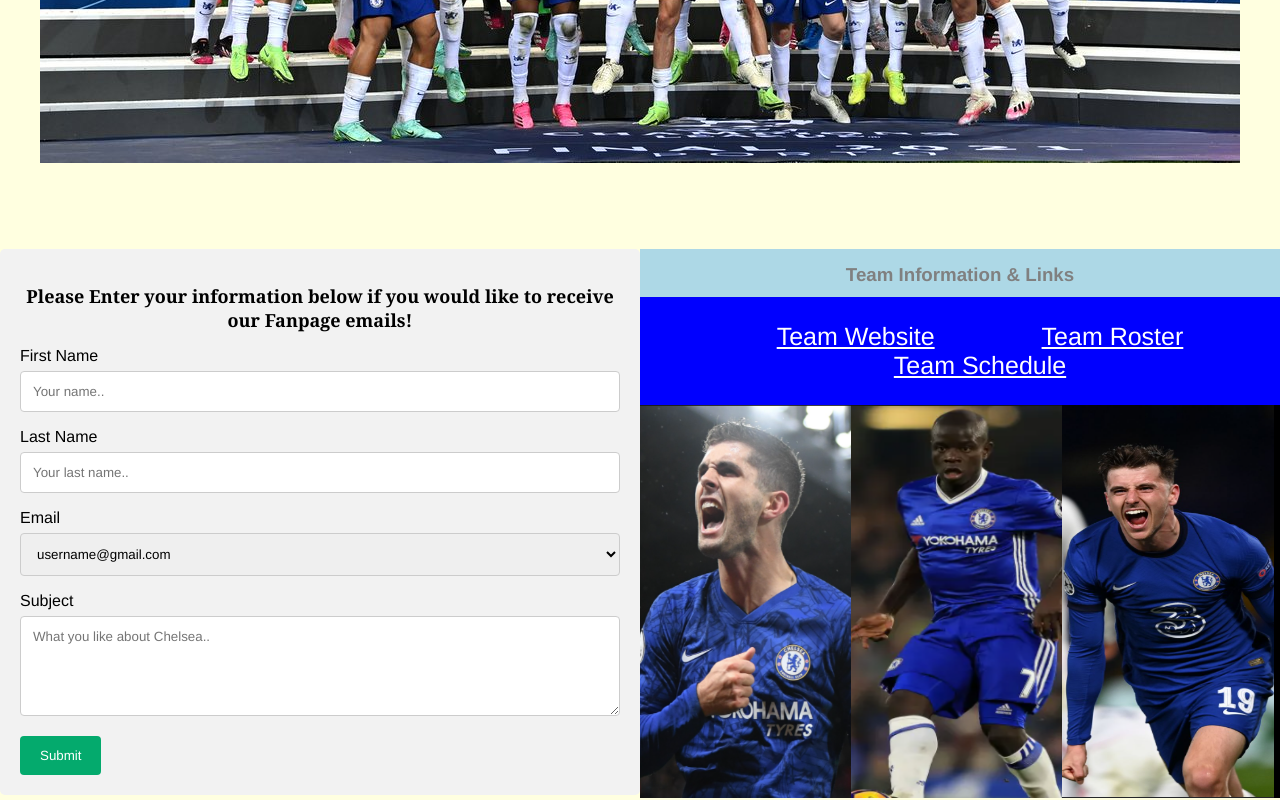
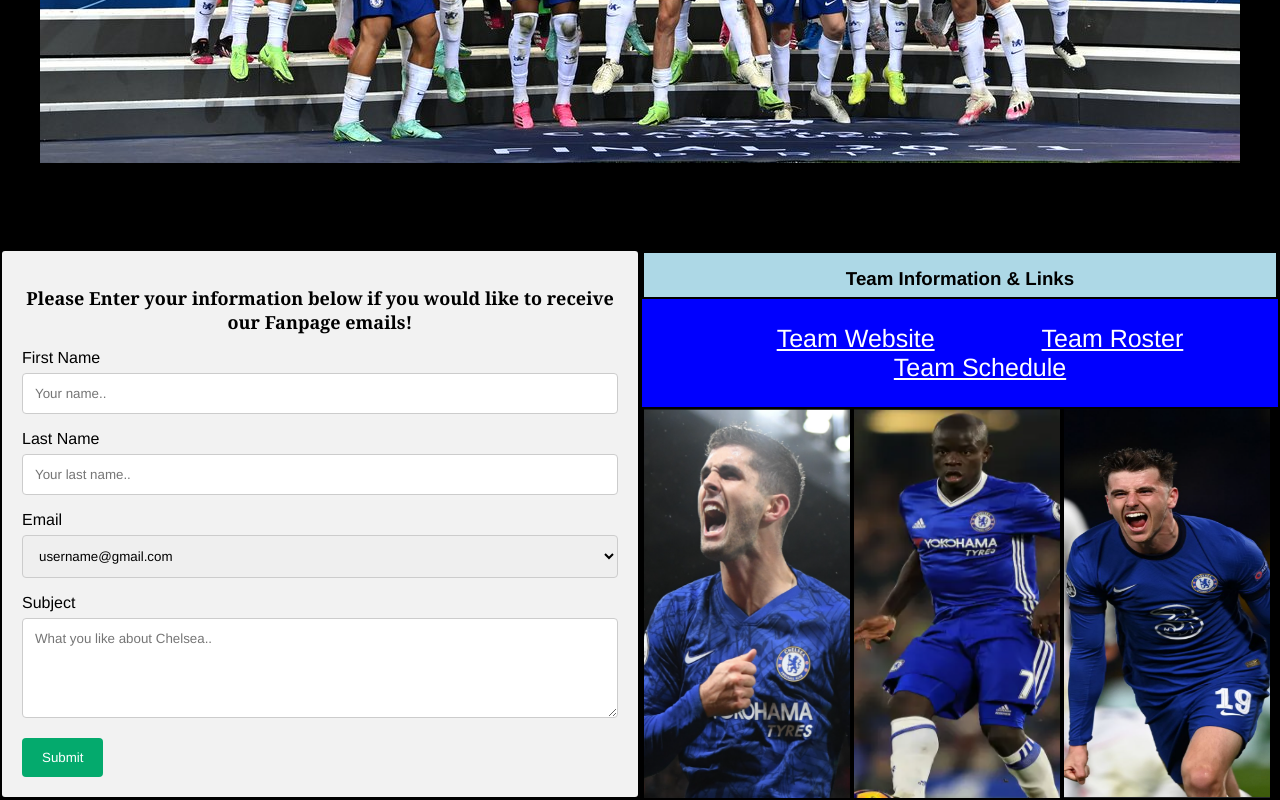
Before and after one commit to syackzan/MP---Landing-Page-, a plain HTML site: page index.html in a window 1280 px wide. Shown: the part 771-1571 px from the top of the page. Drawn offline with Linux system fonts and the light colour scheme.

Commit message:
Changing Background Color

```diff
--- a/assets/css/style.css
+++ b/assets/css/style.css
@@ -5,7 +5,7 @@
 
 body {
     margin: 0;
-    background-color: lightyellow;
+    background-color: black;
 }
 
 header {
@@ -75,12 +75,15 @@
     height: 100%;
     float: left;
     width: 50%;
+    border-style: solid;
+    border-width: 2px;
+    border-color: black;
   }
 
   #bluebox {
     background-color: blue;
     height: 518px;
-    color: gray;
+    color: black;
     text-align: center;
     padding: 0;
   }
@@ -92,6 +95,9 @@
     height: 48px;
     padding: 15px;
     margin-top: 0px;
+    border-style: solid;
+    border-width: 2px;
+    border-color: black;
   }
 
   /* Set Chelsea Champions Image */
@@ -129,5 +135,8 @@
 .photo {
   float: left;
   width: 33%;
-  height: 393px
+  height: 393px;
+  border-style: solid;
+  border-width: 2px;
+  border-color: black;
 }
```
